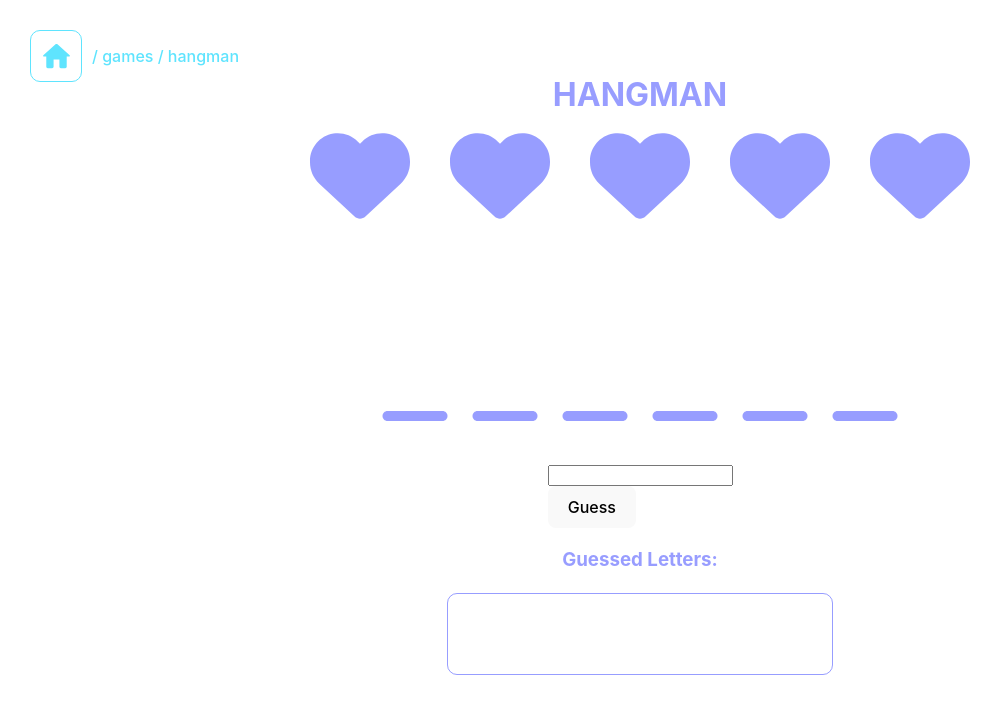
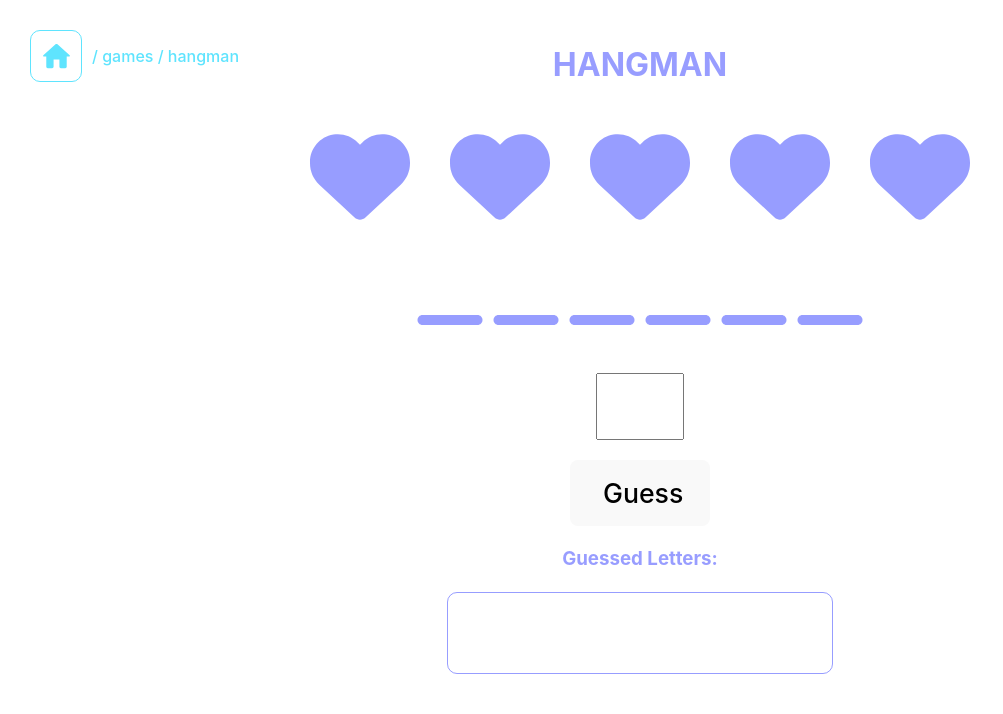
Before and after one commit to Cbain10/cleat-culture, a React (Vite) app: page /games/hangman in a window 1280 px wide. Shown: the top 714 px of the page, without its empty margins (0-1003 px from the left). Built offline with nearby package versions, Linux system fonts and the light colour scheme.

Commit message:
begin hangman fixes/updates

```diff
--- a/src/views/gamesView/hangman/Hangman.css
+++ b/src/views/gamesView/hangman/Hangman.css
@@ -10,12 +10,12 @@
 
     .hangman-title {
         position: absolute;
-        top: 50px;
+        top: 20px;
     }
 
     .lives-section {
 
-        margin-bottom: 150px;
+        margin-bottom: 50px;
 
         .life-icon {
             margin: 20px;
@@ -23,11 +23,30 @@
         }
     }
 
+    .input-field {
+        font-size: 40pt;
+        width: 80px;
+        text-align: center;
+        margin-bottom: 20px;
+    }
+
     .correct-letters {
-        .correct-letter, .line-icon {
-            margin: 10px;
-            font-size: 30pt;
+        font-size: 30pt;
+        display: flex;
+        justify-content: center;
+        align-items: center;
+
+        .line-icon {
+            margin: 3px;
+            height: 60px;
         }
+        .correct-letter {
+            width: 76px;
+            margin: 0px;
+            text-align: center;
+            font-size: 40pt;
+        }
+        margin-bottom: 30px;
     }
 
     .letters {
@@ -40,4 +59,9 @@
         align-items: center;
         font-size: 18pt;
     }
+
+    .submit-guess-btn {
+        width: 140px;
+        font-size: 20pt;
+    }
 }
--- a/src/views/gamesView/hangman/Hangman.tsx
+++ b/src/views/gamesView/hangman/Hangman.tsx
@@ -9,14 +9,6 @@ type HangmanProps = {}
 
 export const Hangman: FC<HangmanProps> = ({ }) => {
 
-    const [word, setWord] = useState<string>('');
-
-    useEffect(() => {
-        const randomIndex = Math.floor(Math.random() * possibleWords.length);
-        setWord(possibleWords[randomIndex]);
-        console.log(possibleWords[randomIndex]);
-    }, []);
-
     const getUniqueLetterCount = () => {
         let letters = new Set();
         for (let i = 0; i < word.length; i++) {
@@ -25,12 +17,19 @@ export const Hangman: FC<HangmanProps> = ({ }) => {
         return letters.size;
     }
 
-    const uniqueLetterCount = getUniqueLetterCount();
+    const [word, setWord] = useState<string>('');
     const [correctLetterCount, setCorrectLetterCount] = useState<number>(0);
-
     const [lives, setLives] = useState<number>(5);
     const [guess, setGuess] = useState<string>('');
     const [guessedLetters, setGuessedLetters] = useState<string[]>([]);
+
+    const uniqueLetterCount = getUniqueLetterCount();
+
+    useEffect(() => {
+        const randomIndex = Math.floor(Math.random() * possibleWords.length);
+        setWord(possibleWords[randomIndex]);
+        console.log(possibleWords[randomIndex]);
+    }, []);
 
     const livesSection = () => {
         let hearts = [];
@@ -70,17 +69,24 @@ export const Hangman: FC<HangmanProps> = ({ }) => {
     }, [lives]);
 
     useEffect(() => {
-        if (correctLetterCount === uniqueLetterCount) {
+        // FIXME hacky
+        if (correctLetterCount > 0 && correctLetterCount === uniqueLetterCount) {
             console.log('YOU WIN');
             setTimeout(() => {
-                // alert('YOU WIN');
+                alert('YOU WIN');
             }, 1000);
+            setGuessedLetters([]);
+            setCorrectLetterCount(0);
+            setLives(5);
+            setGuess('');
         }
     }, [correctLetterCount]);
 
     const makeGuess = () => {
         const letter = guess.charAt(0);
+        // TODO to lowercase
         if (guessedLetters.includes(letter)) {
+            // todo alert to user out of console
             console.log('guess already made');
             setGuess('');
             return;
@@ -116,19 +122,18 @@ export const Hangman: FC<HangmanProps> = ({ }) => {
                 <div className="correct-letters">
                     {resultSection()}
                 </div>
-                <div className="guesser">
                 <form className='guesser'>
                     <input
                         className='input-field'
+                        size={1}
                         type='text'
                         value={guess}
                         autoFocus
-                            onChange={(e) => setGuess(e.target.value)}
+                        onChange={(e) => { if (e.target.value.length <= 1) setGuess(e.target.value) }}
                         onKeyDown={handleEnter}
                     />
                 </form>
                 <button className='submit-guess-btn' onClick={makeGuess} disabled={lives < 1}>Guess</button>
-                </div>
                 <div className="guessed-letters">
                     <h3>Guessed Letters:</h3>
                 </div>
@@ -141,3 +146,15 @@ export const Hangman: FC<HangmanProps> = ({ }) => {
         </>
     )
 }
+
+/*
+
+    TODO
+        end of game message
+            win
+            lose
+        play again button
+        restart button
+
+
+*/
--- a/src/views/terminalView/TerminalView.tsx
+++ b/src/views/terminalView/TerminalView.tsx
@@ -92,7 +92,7 @@ export const TerminalView = () => {
         setTimeout(() => {
             const baseURL = window.location.origin;
             location.href = `${baseURL}${path}`;
-        }, 1000);
+        }, 500);
     }
 
     const handleHelpCommand = () => {
@@ -220,10 +220,9 @@ export const TerminalView = () => {
 
 /*
     to implement
+        ***follow prompt down when fills whole page
+        display text like printing line by line?
         add more commands
             whoami / bio
-            joke?
-        styling for all responses
-        follow prompt down when fills whole page
-        display text like printing line by line?
+            joke
 */
```
Lines whose indentation alone changed are shown as unchanged.
